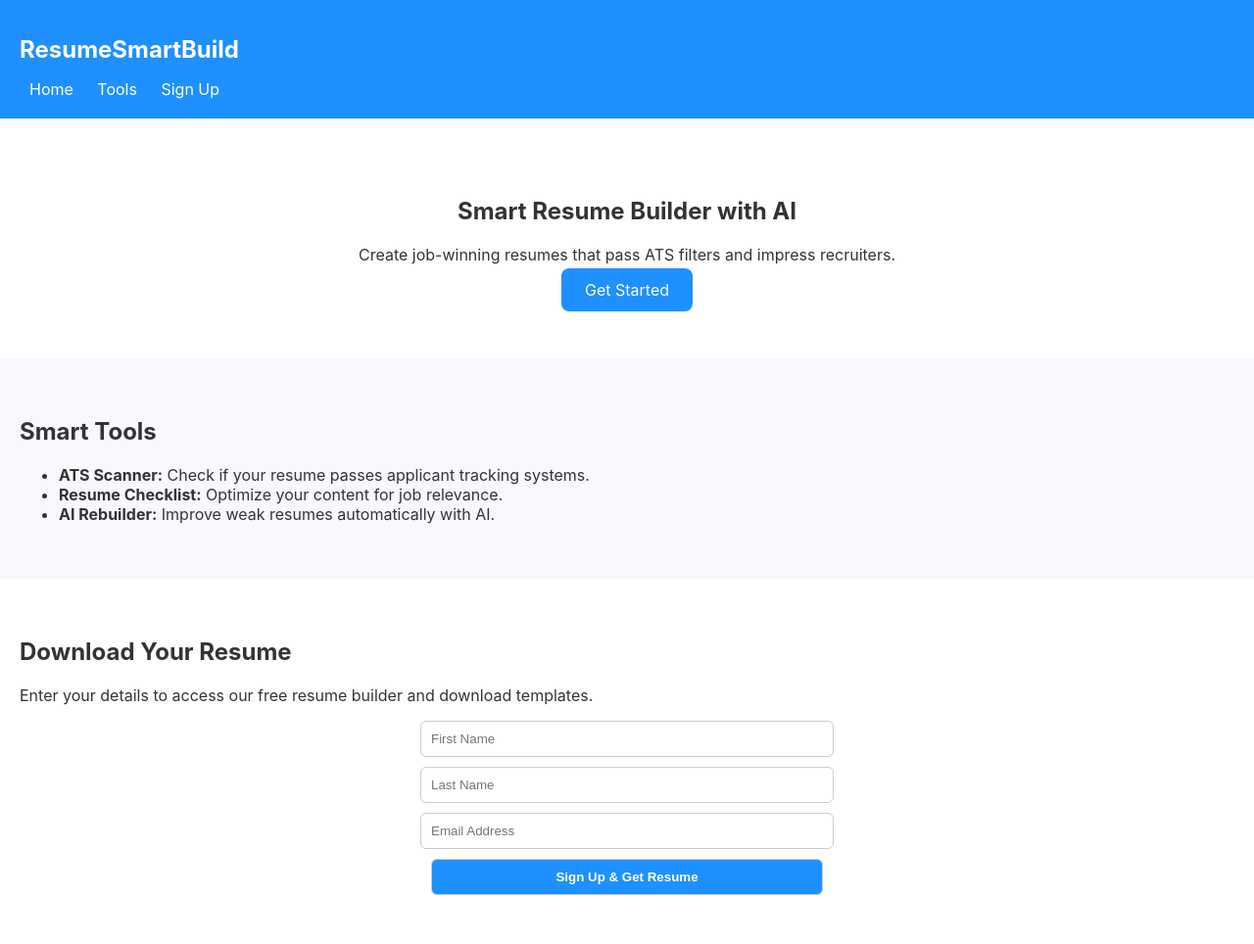
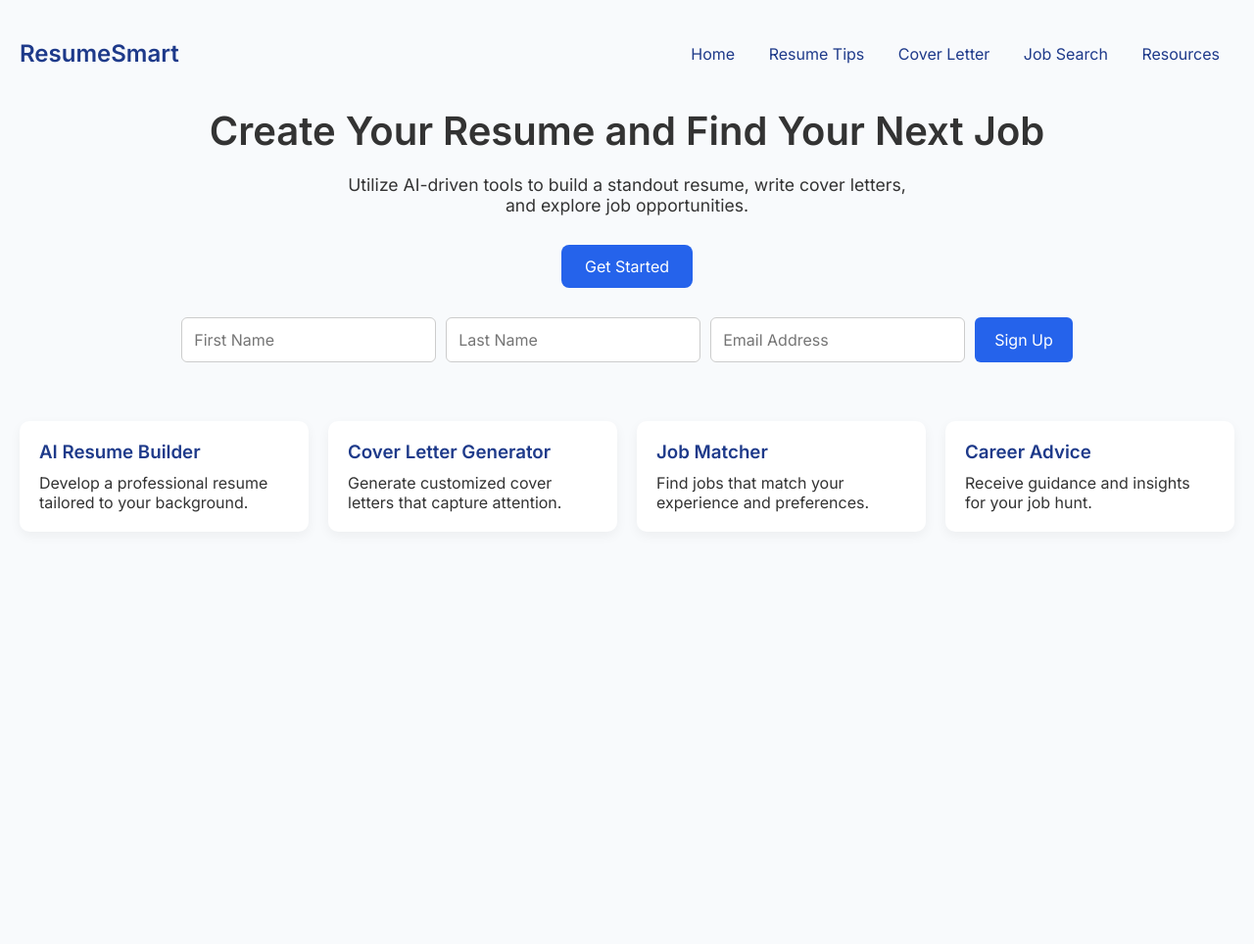
Before and after one commit to airesumewriter/resumesmartbuild2.0, a plain HTML site: page index.html in a window 1280 px wide. Shown: the whole page at 98% size. After the commit the page ends 800 px from the top, so only its background shows below. Drawn offline with Linux system fonts and the light colour scheme; a script that the page names is missing.

Commit message:
Update index.html

```diff
--- a/index.html
+++ b/index.html
@@ -2,61 +2,176 @@
 <html lang="en">
 <head>
   <meta charset="UTF-8" />
-  <meta name="viewport" content="width=device-width, initial-scale=1.0"/>
-  <title>Resume Smart Build - AI Resume Builder & Tools</title>
-  <meta name="description" content="Build your resume with smart tools, pass ATS scans, and access free templates. ResumeSmartBuild makes job hunting easier with AI." />
-  <link rel="stylesheet" href="style.css" />
+  <meta name="viewport" content="width=device-width, initial-scale=1.0" />
+  <title>ResumeSmart - AI Job Tools</title>
+  <link href="https://fonts.googleapis.com/css2?family=Inter:wght@400;600&display=swap" rel="stylesheet">
+  <style>
+    * {
+      margin: 0;
+      padding: 0;
+      box-sizing: border-box;
+      font-family: 'Inter', sans-serif;
+    }
+
+    body {
+      background: #f8fafc;
+      color: #333;
+      padding: 40px 20px;
+    }
+
+    .header {
+      display: flex;
+      justify-content: space-between;
+      align-items: center;
+      flex-wrap: wrap;
+    }
+
+    .logo {
+      font-size: 1.5rem;
+      font-weight: bold;
+      color: #1e3a8a;
+    }
+
+    nav a {
+      margin: 0 15px;
+      color: #1e3a8a;
+      text-decoration: none;
+      font-weight: 500;
+    }
+
+    .hero {
+      margin-top: 40px;
+      display: flex;
+      flex-direction: column;
+      align-items: center;
+      text-align: center;
+    }
+
+    .hero h1 {
+      font-size: 2.5rem;
+      margin-bottom: 20px;
+    }
+
+    .hero p {
+      font-size: 1.1rem;
+      max-width: 600px;
+      margin-bottom: 30px;
+    }
+
+    .btn-primary {
+      background: #2563eb;
+      color: white;
+      padding: 12px 24px;
+      border: none;
+      border-radius: 8px;
+      cursor: pointer;
+      font-size: 1rem;
+      margin-bottom: 30px;
+    }
+
+    .signup-form {
+      display: flex;
+      gap: 10px;
+      flex-wrap: wrap;
+      justify-content: center;
+      margin-bottom: 40px;
+    }
+
+    .signup-form input {
+      padding: 12px;
+      border: 1px solid #ccc;
+      border-radius: 6px;
+      font-size: 1rem;
+    }
+
+    .signup-form button {
+      background: #2563eb;
+      color: white;
+      padding: 12px 20px;
+      border: none;
+      border-radius: 6px;
+      font-size: 1rem;
+      cursor: pointer;
+    }
+
+    .tools-section {
+      margin-top: 20px;
+      display: grid;
+      grid-template-columns: repeat(auto-fill, minmax(240px, 1fr));
+      gap: 20px;
+    }
+
+    .tool-card {
+      background: white;
+      border-radius: 10px;
+      padding: 20px;
+      box-shadow: 0 4px 12px rgba(0,0,0,0.05);
+    }
+
+    .tool-card h3 {
+      color: #1e3a8a;
+      margin-bottom: 10px;
+    }
+
+    .kenji {
+      position: fixed;
+      bottom: 20px;
+      right: 20px;
+    }
+  </style>
 </head>
 <body>
-
   <header class="header">
-    <div class="container">
-      <h1 class="logo">ResumeSmartBuild</h1>
-      <nav class="nav">
-        <a href="#">Home</a>
-        <a href="#tools">Tools</a>
-        <a href="#signup">Sign Up</a>
-      </nav>
-    </div>
+    <div class="logo">ResumeSmart</div>
+    <nav>
+      <a href="#">Home</a>
+      <a href="#">Resume Tips</a>
+      <a href="#">Cover Letter</a>
+      <a href="#">Job Search</a>
+      <a href="#">Resources</a>
+    </nav>
   </header>
 
   <section class="hero">
-    <div class="container">
-      <h2>Smart Resume Builder with AI</h2>
-      <p>Create job-winning resumes that pass ATS filters and impress recruiters.</p>
-      <a href="#signup" class="cta-button">Get Started</a>
+    <h1>Create Your Resume and Find Your Next Job</h1>
+    <p>Utilize AI-driven tools to build a standout resume, write cover letters, and explore job opportunities.</p>
+    <button class="btn-primary">Get Started</button>
+
+    <form class="signup-form" action="https://formspree.io/f/xgvygjjp" method="POST">
+      <input type="text" name="firstName" placeholder="First Name" required>
+      <input type="text" name="lastName" placeholder="Last Name" required>
+      <input type="email" name="email" placeholder="Email Address" required>
+      <input type="text" name="_gotcha" style="display:none">
+      <input type="hidden" name="_next" value="thank-you.html">
+      <button type="submit">Sign Up</button>
+    </form>
+  </section>
+
+  <section class="tools-section">
+    <div class="tool-card">
+      <h3>AI Resume Builder</h3>
+      <p>Develop a professional resume tailored to your background.</p>
+    </div>
+    <div class="tool-card">
+      <h3>Cover Letter Generator</h3>
+      <p>Generate customized cover letters that capture attention.</p>
+    </div>
+    <div class="tool-card">
+      <h3>Job Matcher</h3>
+      <p>Find jobs that match your experience and preferences.</p>
+    </div>
+    <div class="tool-card">
+      <h3>Career Advice</h3>
+      <p>Receive guidance and insights for your job hunt.</p>
     </div>
   </section>
 
-  <section class="tools" id="tools">
-    <div class="container">
-      <h2>Smart Tools</h2>
-      <ul class="tool-list">
-        <li><strong>ATS Scanner:</strong> Check if your resume passes applicant tracking systems.</li>
-        <li><strong>Resume Checklist:</strong> Optimize your content for job relevance.</li>
-        <li><strong>AI Rebuilder:</strong> Improve weak resumes automatically with AI.</li>
-      </ul>
-    </div>
-  </section>
-
-  <section class="signup" id="signup">
-    <div class="container">
-      <h2>Download Your Resume</h2>
-      <p>Enter your details to access our free resume builder and download templates.</p>
-      <form action="https://formspree.io/f/xgvygjjp" method="POST">
-        <input type="text" name="firstName" placeholder="First Name" required />
-        <input type="text" name="lastName" placeholder="Last Name" required />
-        <input type="email" name="email" placeholder="Email Address" required />
-        <input type="text" name="_gotcha" style="display:none">
-        <input type="hidden" name="_next" value="thank-you.html" />
-        <button type="submit">Sign Up & Get Resume</button>
-      </form>
-    </div>
-  </section>
-
+  <!-- Kenji Chatbot -->
   <script>
-    window.chatbaseConfig = { chatbotId: "0n3OR_TmBfnFfKXUGd07Z" };
+    window.chatbaseConfig = {
+      chatbotId: "0n3OR_TmBfnFfKXUGd07Z"
+    }
   </script>
-  <script src="https://www.chatbase.co/embed.min.js" defer></script>
+  <script src="https://www.chatbase.co/embed.min.js" id="kenjiChatbot" defer></script>
 </body>
 </html>
```
